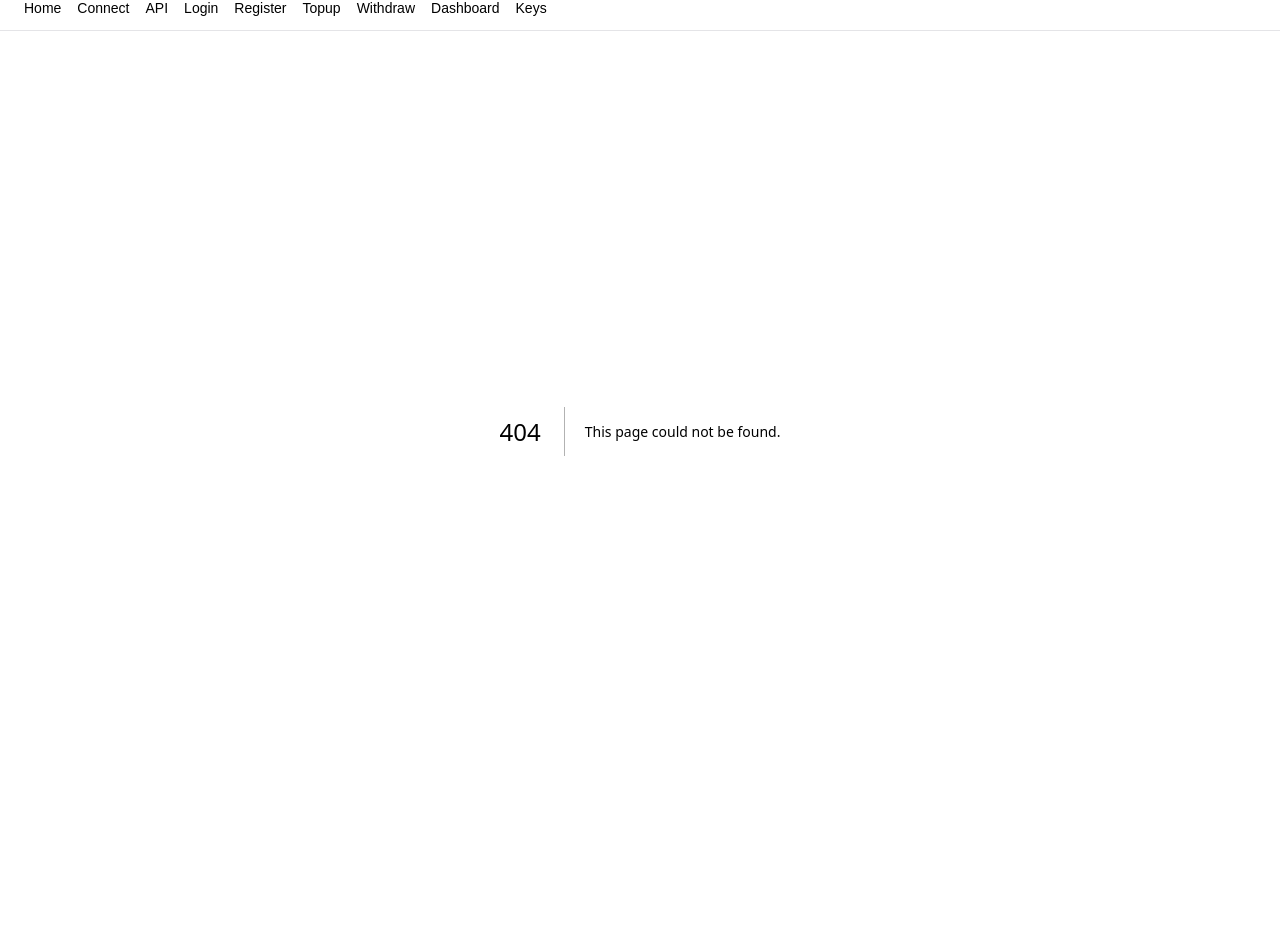
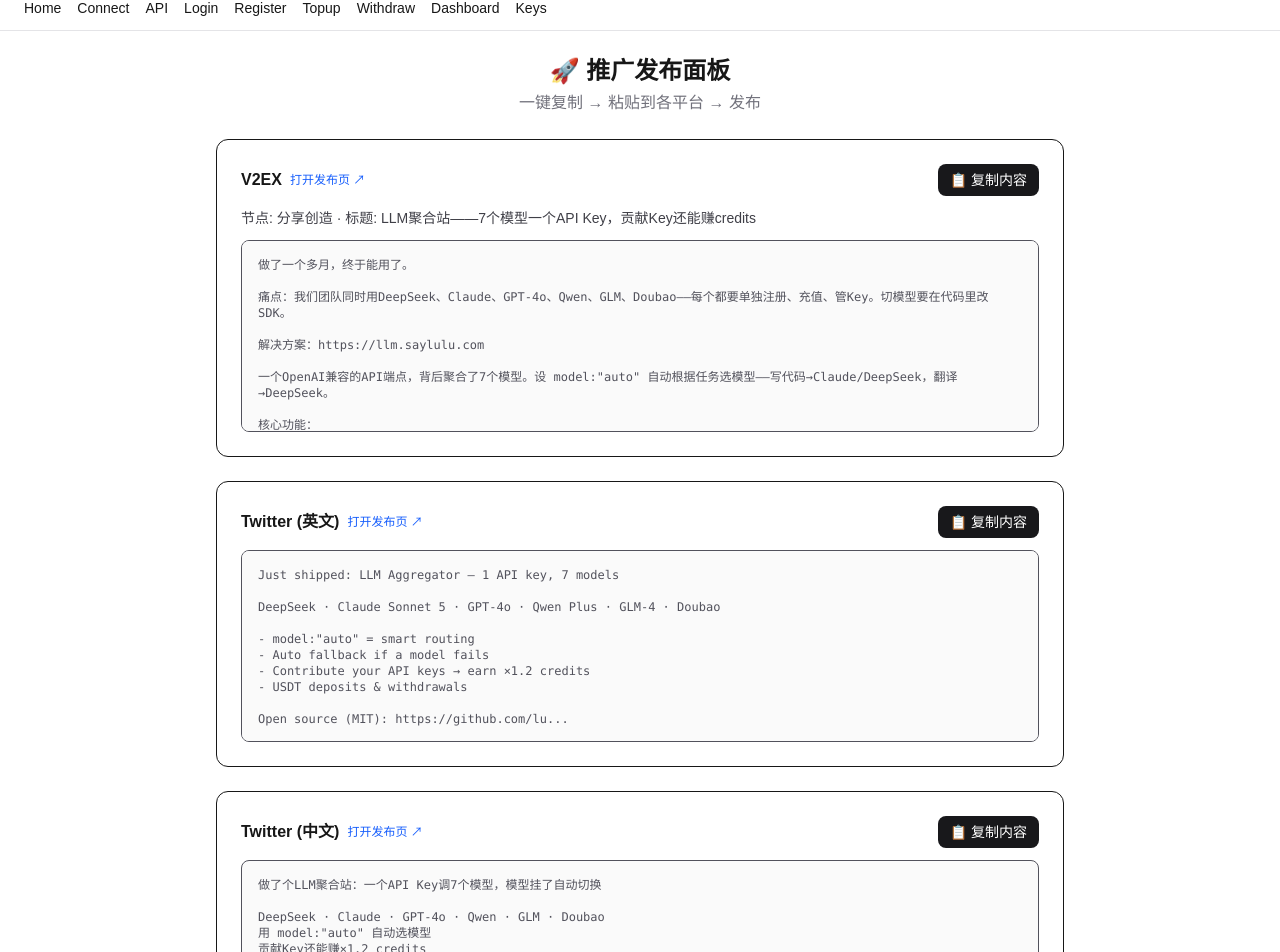
Before and after one commit to luolulu2009-wwxd/llm-aggregator, a Next.js app: page /launch in a window 1280 px wide. Before the commit this address had no page. Shown: the part 14-966 px from the top of the page. Before the commit the page ends 845 px from the top, so only its background shows below. Built offline with nearby package versions, Linux system fonts and the light colour scheme.

Commit message:
Launch panel: one-click copy promotion content for all platforms

```diff
--- /dev/null
+++ b/src/app/launch/page.tsx
@@ -0,0 +1,170 @@
+"use client";
+
+import { useState } from "react";
+
+const PLATFORMS = [
+  {
+    id: "v2ex", name: "V2EX", url: "https://www.v2ex.com/new/create", node: "分享创造",
+    title: "LLM聚合站——7个模型一个API Key，贡献Key还能赚credits",
+    content: `做了一个多月，终于能用了。
+
+痛点：我们团队同时用DeepSeek、Claude、GPT-4o、Qwen、GLM、Doubao——每个都要单独注册、充值、管Key。切模型要在代码里改SDK。
+
+解决方案：https://llm.saylulu.com
+
+一个OpenAI兼容的API端点，背后聚合了7个模型。设 model:"auto" 自动根据任务选模型——写代码→Claude/DeepSeek，翻译→DeepSeek。
+
+核心功能：
+- 智能路由：自动选最合适的模型
+- 自动Fallback：主模型挂了自动切备选
+- 贡献Key赚credits：上传API Key到池子，别人用你赚×1.2
+- Key被封赔50%：保险池机制
+- USDT充提：支持TRC20
+- 一键接入Claude Code/Cursor/Windsurf
+
+技术栈：Next.js 16 + Prisma + PostgreSQL + Redis
+GitHub：https://github.com/luolulu2009-wwxd/llm-aggregator (MIT)
+
+前50个注册送¥2 credits。欢迎试用反馈。`,
+  },
+  {
+    id: "twitter1", name: "Twitter (英文)", url: "https://x.com/compose/post",
+    title: "",
+    content: `Just shipped: LLM Aggregator — 1 API key, 7 models
+
+DeepSeek · Claude Sonnet 5 · GPT-4o · Qwen Plus · GLM-4 · Doubao
+
+- model:"auto" = smart routing
+- Auto fallback if a model fails
+- Contribute your API keys → earn ×1.2 credits
+- USDT deposits & withdrawals
+
+Open source (MIT): https://github.com/luolulu2009-wwxd/llm-aggregator
+Try it: https://llm.saylulu.com
+
+#BuildInPublic #LLM #OpenSource`,
+  },
+  {
+    id: "twitter2", name: "Twitter (中文)", url: "https://x.com/compose/post",
+    title: "",
+    content: `做了个LLM聚合站：一个API Key调7个模型，模型挂了自动切换
+
+DeepSeek · Claude · GPT-4o · Qwen · GLM · Doubao
+用 model:"auto" 自动选模型
+贡献Key还能赚×1.2 credits
+
+开源MIT：https://github.com/luolulu2009-wwxd/llm-aggregator
+试试：https://llm.saylulu.com`,
+  },
+  {
+    id: "juejin", name: "掘金", url: "https://juejin.cn/editor/drafts/new",
+    title: "如何用Next.js搭建一个LLM聚合平台——从0到上线全记录",
+    content: `## 背景
+
+团队日常开发中同时使用 DeepSeek、Claude、GPT-4o、Qwen、GLM、Doubao 等大模型。每个模型都要单独注册、充值、管理 API Key。切换模型时要改代码里的 SDK 配置。Claude 的额度经常不够用。
+
+于是做了一个聚合平台。
+
+## 技术架构
+
+- Next.js 16 + Turbopack
+- Prisma 7 + PostgreSQL
+- Redis 速率限制
+- AES-256-GCM Key 加密
+- 6 个 Provider Adapter（OpenAI 兼容 + Anthropic 原生格式）
+- Undici ProxyAgent 代理链路
+
+## 核心设计
+
+### 智能路由
+不指定模型时，规则引擎根据提示词自动分类：代码→Claude/DeepSeek，翻译→DeepSeek，创作→Qwen。规则可动态配置。
+
+### Key 池经济
+用户贡献 API Key → 别人使用 → 贡献者获得 ×1.2 credits 奖励 → Credits 可消费或提现 USDT。保险池赔付被 ban 的 Key。
+
+### 防滥用
+- 注册IP限频
+- 自成交检测
+- 收益异常统计检测
+- 信任等级渐进（L0-L3）
+
+## 开源
+
+GitHub MIT 协议: https://github.com/luolulu2009-wwxd/llm-aggregator
+
+欢迎 Star 和 PR。`,
+  },
+  {
+    id: "reddit", name: "Reddit r/selfhosted", url: "https://www.reddit.com/r/selfhosted/submit",
+    title: "LLM Aggregator — self-hosted OpenAI-compatible API for 7 models",
+    content: `Open source (MIT) LLM API aggregator — one key, 7 models.
+
+- OpenAI-compatible endpoint
+- Smart routing (model:"auto")
+- Key pooling with credit rewards
+- AES-256-GCM encrypted key storage
+- USDT payments (TRC20)
+
+GitHub: https://github.com/luolulu2009-wwxd/llm-aggregator
+Demo: https://llm.saylulu.com
+
+Built with Next.js 16 + Prisma + PostgreSQL. Looking for feedback and contributors.`,
+  },
+];
+
+export default function LaunchPage() {
+  const [copied, setCopied] = useState("");
+
+  function copy(text: string, id: string) {
+    navigator.clipboard.writeText(text);
+    setCopied(id);
+    setTimeout(() => setCopied(""), 2000);
+  }
+
+  return (
+    <main className="max-w-4xl mx-auto p-6 space-y-6">
+      <div className="text-center">
+        <h1 className="text-2xl font-bold">🚀 推广发布面板</h1>
+        <p className="text-zinc-500 mt-1">一键复制 → 粘贴到各平台 → 发布</p>
+      </div>
+
+      {PLATFORMS.map(p => (
+        <div key={p.id} className="bg-white dark:bg-zinc-900 border rounded-xl p-6 space-y-3">
+          <div className="flex items-center justify-between">
+            <div className="flex items-center gap-2">
+              <span className="font-semibold">{p.name}</span>
+              <a href={p.url} target="_blank" className="text-xs text-blue-600 hover:underline">
+                打开发布页 ↗
+              </a>
+            </div>
+            <button
+              onClick={() => copy(p.title ? `**${p.title}**\n\n${p.content}` : p.content, p.id)}
+              className={`text-sm px-3 py-1.5 rounded-lg font-medium transition-colors ${
+                copied === p.id ? "bg-green-100 text-green-700" : "bg-zinc-900 text-white"
+              }`}
+            >
+              {copied === p.id ? "✓ 已复制" : "📋 复制内容"}
+            </button>
+          </div>
+
+          {/* Title */}
+          {p.title && (
+            <p className="text-sm font-medium text-zinc-700 dark:text-zinc-300">
+              {p.id === "v2ex" && `节点: ${p.node} · `}
+              标题: {p.title}
+            </p>
+          )}
+
+          {/* Content preview */}
+          <pre className="bg-zinc-50 dark:bg-zinc-950 border rounded-lg p-4 text-xs text-zinc-600 dark:text-zinc-400 whitespace-pre-wrap max-h-48 overflow-y-auto">
+            {p.content.slice(0, 300)}{p.content.length > 300 ? "..." : ""}
+          </pre>
+        </div>
+      ))}
+
+      <div className="bg-green-50 border border-green-200 rounded-xl p-4 text-sm text-center">
+        💡 建议发布顺序：掘金(写长文) → Twitter(中英文) → Reddit → V2EX
+      </div>
+    </main>
+  );
+}
```
